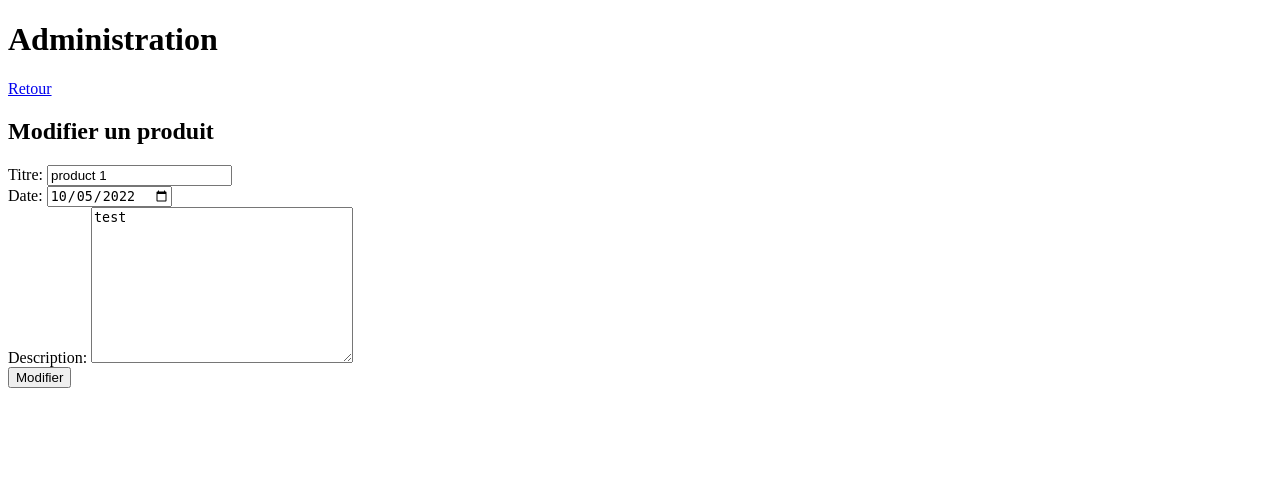
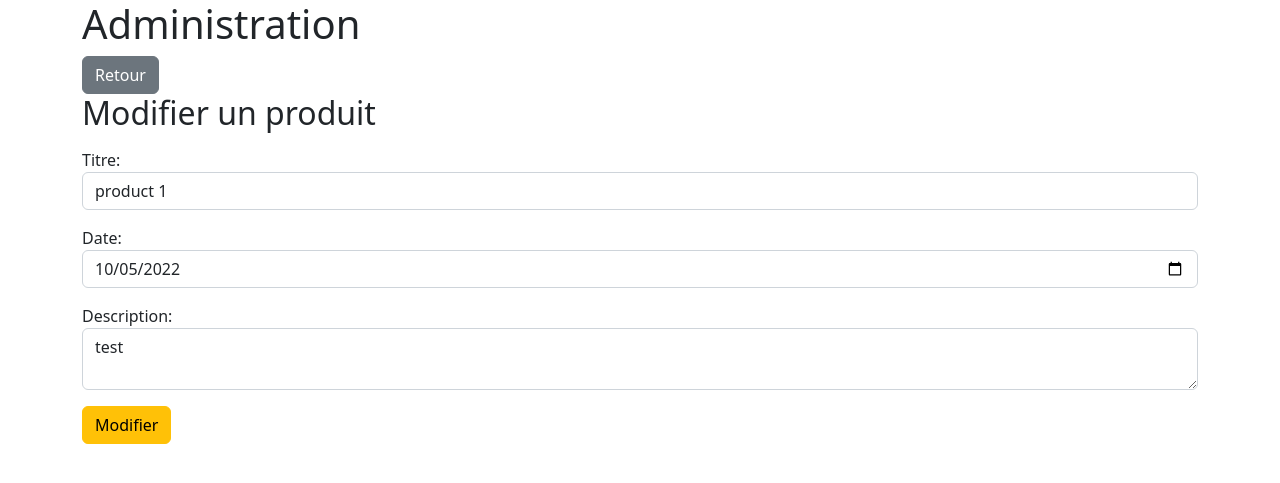
Before and after one commit to webepse/BI2-Stock, a PHP site: page /admin/updateProduct.php?id=1 in a window 1280 px wide. Shown: the top 483 px of the page. Run offline with PHP 8.4, Linux system fonts and the light colour scheme; a user stored in the database is signed in; data comes from the database, SQL or seed files in the repository.

Commit message:
admin update

```diff
--- a/admin/addProduct.php
+++ b/admin/addProduct.php
@@ -46,7 +46,7 @@
         <?php
             if(isset($_GET['error']))
             {
-                echo "<div class='alert alert-danger'>Une erreur est survenue (code: ".$_GET['error'].")</div>";
+                echo "<div class='alert alert-danger my-2'>Une erreur est survenue (code: ".$_GET['error'].")</div>";
             }
         ?>
     </div>
--- a/admin/updateProduct.php
+++ b/admin/updateProduct.php
@@ -32,36 +32,42 @@
     <meta charset="UTF-8">
     <meta http-equiv="X-UA-Compatible" content="IE=edge">
     <meta name="viewport" content="width=device-width, initial-scale=1.0">
-    <title>Document</title>
+    <link rel="stylesheet" href="../bootstrap/css/bootstrap.min.css">
+    <title>Administration de Stock</title>
+    <script src="../bootstrap/js/bootstrap.bundle.min.js"></script>
 </head>
 <body>
+    <div class="container">
+
+
         <h1>Administration</h1>
         <div>
-        <a href="products.php">Retour</a>
+            <a href="products.php" class="btn btn-secondary">Retour</a>
         </div>
         <h2>Modifier un produit</h2>
         <form action="treatmentUpdateProduct.php?id=<?= $id ?>" method="POST">
-        <div class="form-group">
+            <div class="form-group my-3">
                 <label for="title">Titre: </label>
-            <input type="text" id="title" name="title" value="<?= $don['title'] ?>">
+                <input type="text" id="title" name="title" value="<?= $don['title'] ?>" class="form-control">
+            </div>
+            <div class="form-group my-3">
+                <label for="date">Date: </label>
+                <input type="date" id="date" name="date" value="<?= $don['date'] ?>" class="form-control">
+            </div>
+            <div class="form-group my-3">
+                <label for="description">Description: </label>
+                <textarea name="description" id="description" class="form-control"><?= $don['description'] ?></textarea>
             </div>
             <div class="form-group">
-            <label for="date">Date: </label>
-            <input type="date" id="date" name="date" value="<?= $don['date'] ?>">
-        </div>
-        <div class="form-group">
-            <label for="description">Description: </label>
-            <textarea name="description" id="description" cols="30" rows="10"><?= $don['description'] ?></textarea>
-        </div>
-        <div class="form-group">
-            <input type="submit" value="Modifier">
+                <input type="submit" value="Modifier" class="btn btn-warning">
             </div>
         </form>
         <?php
             if(isset($_GET['error']))
             {
-            echo "<div class='alert'>Une erreur est survenue (code: ".$_GET['error'].")</div>";
+                echo "<div class='alert alert-danger my-2'>Une erreur est survenue (code: ".$_GET['error'].")</div>";
             }
         ?>
+    </div>
 </body>
 </html>
--- a/index.php
+++ b/index.php
@@ -7,6 +7,7 @@
     <meta charset="UTF-8">
     <meta http-equiv="X-UA-Compatible" content="IE=edge">
     <meta name="viewport" content="width=device-width, initial-scale=1.0">
+    <link rel="stylesheet" href="style.css">
     <title>Document</title>
 </head>
 <body>
```
Also changed, not shown: style.css (line endings or trailing spaces). Lines whose indentation alone changed are shown as unchanged.
